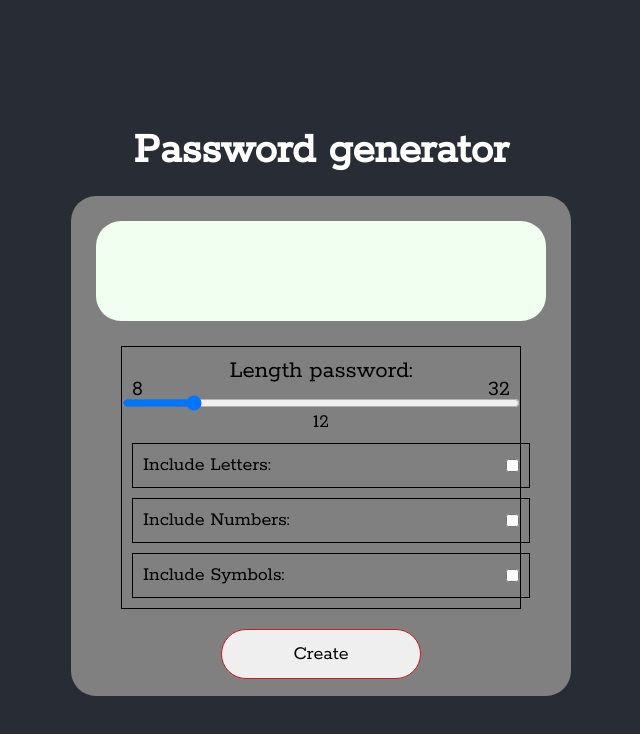
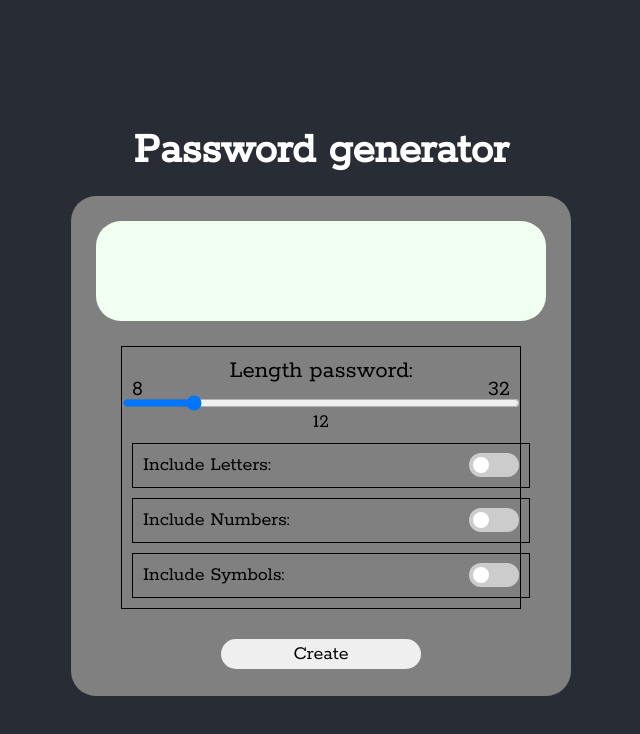
Before and after one commit to MarcinMG-web/PasswordGenerator, a React (Create React App) app: page / in a window 1280 px wide. Shown: the top 734 px of the page, without its empty margins (319-959 px from the left). Built offline with nearby package versions, Linux system fonts and the light colour scheme.

Commit message:
Changed style in checkbox

```diff
--- a/src/App.css
+++ b/src/App.css
@@ -21,7 +21,7 @@
   color: #fff;
 }
 
-.app_header{
+.app_header {
   margin: 20px;
   font-weight: 600;
   font-size: 45px;
@@ -34,6 +34,7 @@
   color: black;
   border-radius: 25px;
 }
+
 .grneratePassword {
   display: flex;
   align-items: center;
@@ -41,30 +42,32 @@
   margin-left: auto;
   margin-right: auto;
   margin-top: 25px;
+
   width: 90%;
   height: 100px;
+
   background-color: honeydew;
-
   border-radius: 25px;
 }
+
 .grneratePassword_button {
-  margin-top: 10px;
+  margin-top: 20px;
 }
 
 .btn-create {
   width: 200px;
-  height: 50px;
+  height: 30px;
 
   color: black;
   outline: none;
-  border: 1px rgb(214, 23, 23) solid;
+  border: 1px #2196f3;
   border-radius: 25px;
   cursor: pointer;
   font-size: 20px;
   margin-top: 10px;
 }
-.btn-create:hover{
-  background-color: rgb(214, 23, 23);
+.btn-create:hover {
+  background-color: #2196f3;
   color: #000;
 }
 
@@ -114,7 +117,7 @@
   font-size: 20px;
 }
 
-.checkBox-container{
+.checkBox-container {
   width: 100%;
   height: 45px;
 
@@ -129,9 +132,68 @@
   padding: 10px;
   margin: 10px;
 }
-.checkBox-label{
+.checkBox-label {
   font-size: 20px;
 }
-.checkBox-input{
 
+/* The switch - the box around the slider */
+.switch {
+  position: relative;
+  width: 50px;
+  height: 24px;
 }
+
+/* Hide default checkbox */
+.switch input {
+  opacity: 0;
+  width: 0;
+  height: 0;
+}
+
+/* The slider */
+.slider {
+  position: absolute;
+  cursor: pointer;
+  top: 0;
+  left: 0;
+  right: 0;
+  bottom: 0;
+  background-color: #ccc;
+  -webkit-transition: 0.4s;
+  transition: 0.4s;
+}
+
+.slider:before {
+  position: absolute;
+  content: '';
+  height: 16px;
+  width: 16px;
+  left: 4px;
+  bottom: 4px;
+  background-color: #fff;
+  -webkit-transition: 0.4s;
+  transition: 0.4s;
+}
+
+input:checked + .slider {
+  background-color: #2196f3;
+}
+
+input:focus + .slider {
+  box-shadow: 0 0 1px #2196f3;
+}
+
+input:checked + .slider:before {
+  -webkit-transform: translateX(26px);
+  -ms-transform: translateX(26px);
+  transform: translateX(26px);
+}
+
+/* Rounded sliders */
+.slider.round {
+  border-radius: 34px;
+}
+
+.slider.round:before {
+  border-radius: 50%;
+}
--- a/src/component/Box.js
+++ b/src/component/Box.js
@@ -62,7 +62,6 @@
     <div className='mainBox'>
       <div className='grneratePassword'> {password}</div>
 
-
       <div className='seating'>
         <div className='range-slider' data-min='8' data-max='32'>
           <label className='range-slider-label'>Length password:</label>
@@ -76,33 +75,42 @@
           <div className='range-slider-result'>{passwordLenght}</div>
         </div>
 
-        <div className ='checkBox-container'>
-          <label className ='checkBox-label'>Include Letters:</label>
+        <div className='checkBox-container'>
+          <label className='checkBox-label'>Include Letters:</label>
+          <label className='switch'>
             <input
               type='checkbox'
               checked={includeLetters}
               onChange={(e) => setIncludeLetters(e.target.checked)}
-            className ='checkBox-input'
+              className='checkBox-input'
             />
+            <span className='slider round'></span>
+          </label>
         </div>
 
-        <div className ='checkBox-container'>
-          <label className ='checkBox-label'>Include Numbers:</label>
+        <div className='checkBox-container'>
+          <label className='checkBox-label'>Include Numbers:</label>
+          <label className='switch'>
             <input
               type='checkbox'
               checked={includeNumbers}
               onChange={(e) => setIncludeNumbers(e.target.checked)}
-            className ='checkBox-input'
+              className='checkBox-input'
             />
+            <span className='slider round'></span>
+          </label>
         </div>
-        <div className ='checkBox-container'>
-          <label className ='checkBox-label'>Include Symbols:</label>
+        <div className='checkBox-container'>
+          <label className='checkBox-label'>Include Symbols:</label>
+          <label className='switch'>
             <input
               type='checkbox'
               checked={includeSymbol}
               onChange={(e) => setIncludeSymbols(e.target.checked)}
-            className ='checkBox-input'
+              className='checkBox-input'
             />
+            <span className='slider round'></span>
+          </label>
         </div>
       </div>
       <div className='grneratePassword_button'>
```
Lines whose indentation alone changed are shown as unchanged.
